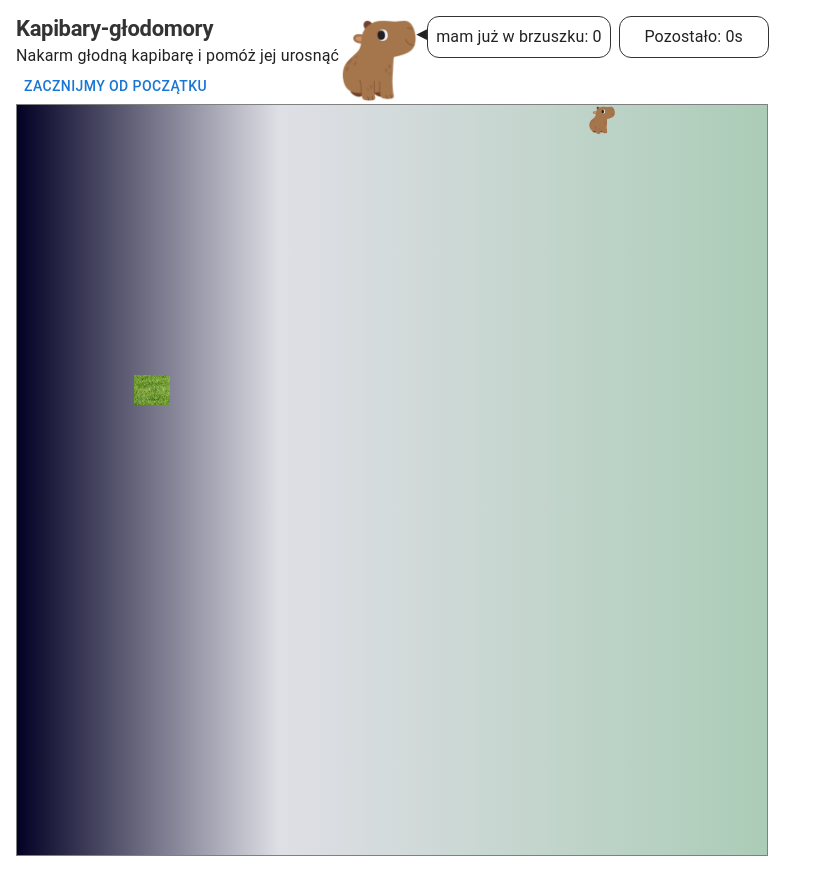
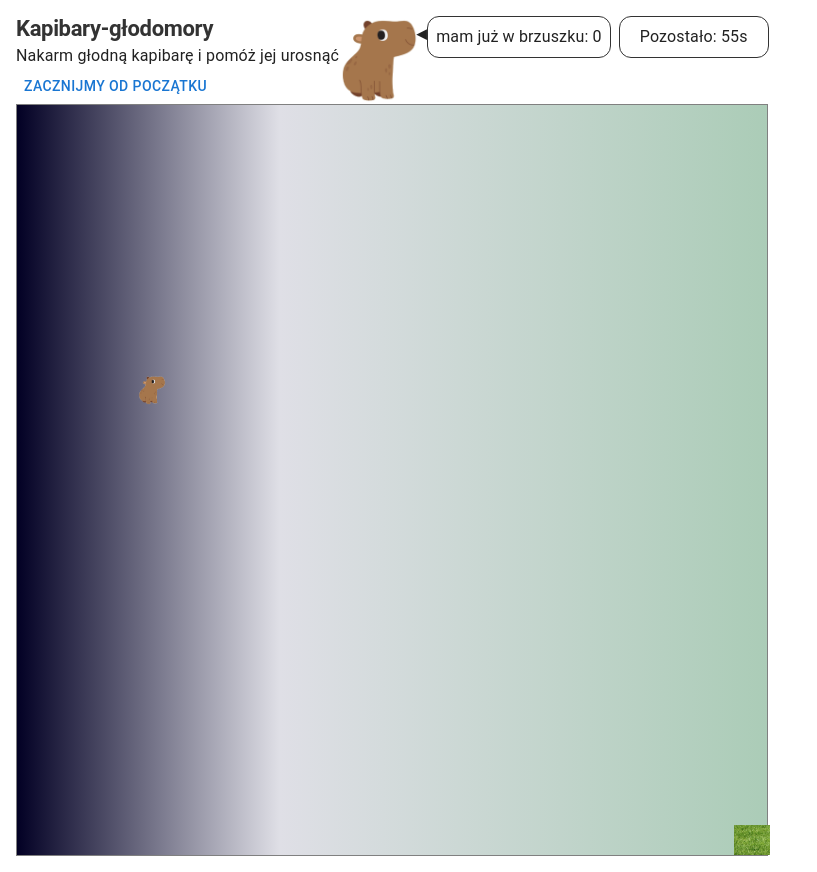
Before and after one commit to WojciechBylica/hungry-capybaras, a React (Vite) app: page / in a window 1280 px wide. Shown: the whole page, without its empty margins (0-817 px from the left). Built offline with nearby package versions, Linux system fonts and the light colour scheme.

Commit message:
added levels

```diff
--- a/src/App.tsx
+++ b/src/App.tsx
@@ -14,11 +14,19 @@ function App() {
         timeLeft,
         setTimeLeft,
         resetKey,
+        initialTimeLeft,
     } = useApp()
 
     return (
         <GameContext.Provider
-            value={{ count, timeLeft, setTimeLeft, handleReset, resetKey }}
+            value={{
+                count,
+                timeLeft,
+                setTimeLeft,
+                handleReset,
+                resetKey,
+                initialTimeLeft,
+            }}
         >
             <Box component="header" sx={{ display: 'flex' }}>
                 <Box>
--- a/src/components/timer/Timer.tsx
+++ b/src/components/timer/Timer.tsx
@@ -2,10 +2,10 @@ import { useEffect, useRef, useState } from 'react'
 
 import { Box } from '@mui/material'
 import { useGameContext } from '../../context'
-import { initialTimeLeft } from '../../utils'
 
 export const Timer = () => {
-    const { resetKey, setTimeLeft, timeLeft } = useGameContext()
+    const { resetKey, setTimeLeft, timeLeft, initialTimeLeft } =
+        useGameContext()
 
     const startTimeRef = useRef<number>(0)
     const rafRef = useRef<number>()
--- a/src/context.ts
+++ b/src/context.ts
@@ -11,6 +11,7 @@ interface GameContextType {
     setTimeLeft: Dispatch<SetStateAction<number>>
     handleReset: () => void
     resetKey: number
+    initialTimeLeft: number
 }
 
 export const GameContext = createContext<GameContextType | null>(null)
--- a/src/useApp.ts
+++ b/src/useApp.ts
@@ -1,10 +1,10 @@
 import { useEffect, useState } from 'react'
 import type { FieldType } from './types'
-import { getInitialState, getRandomIndex, initialTimeLeft } from './utils'
+import { getInitialState, getRandomIndex, getTimeLeft, playMore } from './utils'
 
 export const useApp = () => {
     const maxWidth = 25
-    const initialCapibaraIdPosition = 20
+    const initialCapibaraIdPosition = getRandomIndex(maxWidth)
     const initialGrassPosition = getRandomIndex(maxWidth)
 
     const initialValues = getInitialState(
@@ -14,13 +14,16 @@ export const useApp = () => {
     )
     const [fields, setFields] = useState(initialValues)
     const [count, setCount] = useState(0)
+    const [stage, setStage] = useState(1)
+    const initialTimeLeft = getTimeLeft(stage)
     const [timeLeft, setTimeLeft] = useState(initialTimeLeft)
     const [resetKey, setResetKey] = useState(0)
 
     const handleReset = () => {
         setFields(initialValues)
         setCount(0)
-        setTimeLeft(initialTimeLeft)
+        setStage(1)
+        setTimeLeft(getTimeLeft(1))
         setResetKey((k) => k + 1)
     }
 
@@ -35,7 +38,22 @@ export const useApp = () => {
             if (directionKeys.includes(event.key)) {
                 event.preventDefault()
             }
-            if (!directionKeys.includes(event.key) || timeLeft === 0) return
+            if (!directionKeys.includes(event.key) || stage === 0) return
+
+            if (timeLeft === 0 && stage !== 0) {
+                const nextLevel = playMore(count, stage, setStage, event)
+                if (nextLevel) {
+                    alert(`Brawo! Gramy dalej:)`)
+                    setStage((s) => s + 1)
+                    setTimeLeft(getTimeLeft(stage + 1))
+                    setResetKey((k) => k + 1)
+                } else {
+                    setStage(0)
+                    alert(`Kapibara zjadła${count}:)`)
+                    event.preventDefault()
+                    return
+                }
+            }
 
             setFields((prevFields) => {
                 const capibaraPos = prevFields.find(
@@ -118,7 +136,7 @@ export const useApp = () => {
 
         window.addEventListener('keydown', handleKeyDown)
         return () => window.removeEventListener('keydown', handleKeyDown)
-    }, [fields, resetKey])
+    }, [fields, resetKey, timeLeft, stage])
 
     return {
         fields,
@@ -129,5 +147,6 @@ export const useApp = () => {
         timeLeft,
         setTimeLeft,
         resetKey,
+        initialTimeLeft,
     }
 }
--- a/src/utils.tsx
+++ b/src/utils.tsx
@@ -2,7 +2,51 @@ import type { FieldType, FillType } from './types'
 import capibara from './assets/capibara-img.png'
 import grass from './assets/grass.png'
 
-export const initialTimeLeft = 5
+export const getTimeLeft = (stage: number) => {
+    switch (stage) {
+        case 1:
+            return 60
+        case 2:
+            return 45
+        case 3:
+            return 30
+        case 4:
+            return 15
+        case 5:
+            return 10
+        default:
+            return 0
+    }
+}
+
+export const getMinPointsLevel = (stage: number) => {
+    switch (stage) {
+        case 1:
+            return 20
+        case 2:
+            return 35
+        case 3:
+            return 45
+        case 4:
+            return 55
+        case 5:
+            return 60
+        default:
+            return 10000
+    }
+}
+
+export const playMore = (count: number, stage: number) => {
+    if (stage === 5) {
+        return false
+    }
+
+    if (count >= getMinPointsLevel(stage)) {
+        return true
+    }
+
+    return false
+}
 
 export const getSize = (count: number) =>
     count > 0 ? `${30 * (1 + count / 10)}px` : '30px'
```
